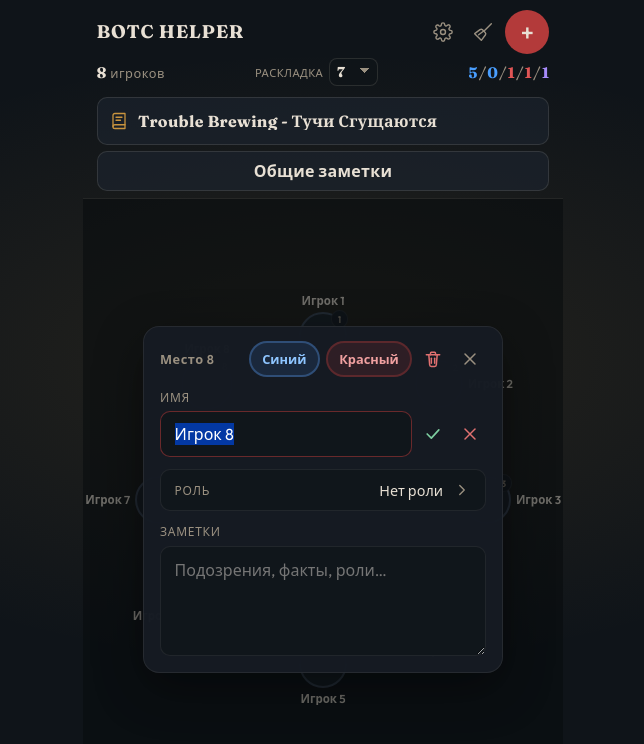
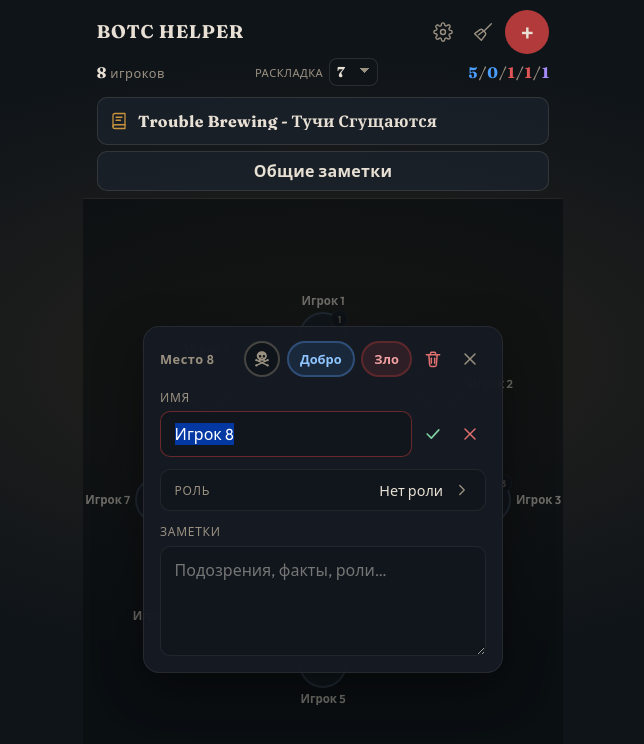
Before and after one commit to xenoxil/botc-helper, a React (Vite) app: page / in a window 1280 px wide. Both pictures are taken after a click on the button "Добавить игрока". Shown: the top 744 px of the page, without its empty margins (317-961 px from the left). Built offline with nearby package versions, Linux system fonts and the light colour scheme.

Commit message:
add live/dead player status

```diff
--- a/src/App.tsx
+++ b/src/App.tsx
@@ -31,6 +31,7 @@ function App() {
     updatePlayerNotes,
     updatePlayerRole,
     togglePlayerMarkColor,
+    togglePlayerDead,
     swapPlayers,
     setLayoutMode,
     setSetupPlayerCount,
@@ -116,6 +117,7 @@ function App() {
             onNotesChange={updatePlayerNotes}
             onRoleChange={updatePlayerRole}
             onToggleMarkColor={togglePlayerMarkColor}
+            onToggleDead={togglePlayerDead}
             onRemove={removePlayer}
           />
         ) : null}
--- /dev/null
+++ b/src/components/icons/JollyRogerIcon.tsx
@@ -0,0 +1,35 @@
+interface IJollyRogerIconProps {
+  size?: number
+}
+
+/** Classic pirate skull and crossbones (Jolly Roger). */
+export const JollyRogerIcon = ({ size = 18 }: IJollyRogerIconProps) => (
+  <svg
+    viewBox="0 0 24 24"
+    width={size}
+    height={size}
+    aria-hidden="true"
+    fill="currentColor"
+  >
+    {/* Full X crossbones under the skull */}
+    <g
+      fill="none"
+      stroke="currentColor"
+      strokeWidth="2.1"
+      strokeLinecap="round"
+    >
+      <line x1="4.5" y1="20.5" x2="19.5" y2="13.5" />
+      <line x1="4.5" y1="13.5" x2="19.5" y2="20.5" />
+    </g>
+    <circle cx="4.5" cy="20.5" r="1.55" />
+    <circle cx="19.5" cy="13.5" r="1.55" />
+    <circle cx="4.5" cy="13.5" r="1.55" />
+    <circle cx="19.5" cy="20.5" r="1.55" />
+
+    {/* Skull */}
+    <path
+      fillRule="evenodd"
+      d="M12 1.5c-3.9 0-7 2.7-7 6.1 0 2.2 1.15 4.05 2.95 5.15L6.5 15.5h2.7l.55-1.1h4.5l.55 1.1H17l-1.45-2.75C17.35 11.65 18.5 9.8 18.5 7.6c0-3.4-3.1-6.1-6.5-6.1ZM9.45 6.55a1.65 1.65 0 1 0 0 3.3 1.65 1.65 0 0 0 0-3.3Zm5.1 0a1.65 1.65 0 1 0 0 3.3 1.65 1.65 0 0 0 0-3.3ZM12 10.2c-.6 0-1.1.5-1.35 1.1h2.7c-.25-.6-.75-1.1-1.35-1.1Z"
+    />
+  </svg>
+)
--- a/src/components/player-circle/PlayerSeat.css
+++ b/src/components/player-circle/PlayerSeat.css
@@ -53,7 +53,6 @@
   top: -0.2rem;
   right: -0.2rem;
   z-index: 2;
-  z-index: 2;
   display: inline-flex;
   align-items: center;
   justify-content: center;
@@ -69,6 +68,23 @@
   font-weight: 600;
   line-height: 1;
   letter-spacing: 0;
+}
+
+.player-seat__dead {
+  position: absolute;
+  bottom: -0.55rem;
+  left: 50%;
+  z-index: 2;
+  display: inline-flex;
+  align-items: center;
+  justify-content: center;
+  width: 1.15rem;
+  height: 1.15rem;
+  border-radius: 999px;
+  border: 1px solid var(--sheet-border);
+  background: var(--sheet);
+  color: var(--ink-muted);
+  transform: translateX(-50%);
 }
 
 .player-seat__name,
--- a/src/components/player-circle/PlayerSeat.tsx
+++ b/src/components/player-circle/PlayerSeat.tsx
@@ -1,5 +1,6 @@
 import { useEffect, useState, type PointerEvent as ReactPointerEvent } from 'react'
 import { RoleImage } from '../role-image/RoleImage'
+import { JollyRogerIcon } from '../icons/JollyRogerIcon'
 import type { IPlayer } from '../../types/game'
 import {
   getNotesPreview,
@@ -68,6 +69,7 @@ export const PlayerSeat = ({
     `Место ${seatNumber}`,
     player.name || 'Без имени',
     roleName ? `роль ${roleName}` : null,
+    player.isDead ? 'мёртв' : null,
     hasNotes ? notesPreview : null,
   ].filter(Boolean)
 
@@ -99,6 +101,11 @@ export const PlayerSeat = ({
         <span className="player-seat__number" aria-hidden="true">
           {seatNumber}
         </span>
+        {player.isDead ? (
+          <span className="player-seat__dead" aria-hidden="true">
+            <JollyRogerIcon size={12} />
+          </span>
+        ) : null}
       </span>
       {hasNotes ? (
         <span className="player-seat__notes">{notesPreview}</span>
--- a/src/components/player-sheet/PlayerSheet.css
+++ b/src/components/player-sheet/PlayerSheet.css
@@ -56,6 +56,34 @@
   display: flex;
   gap: 0.4rem;
   min-width: 0;
+  align-items: center;
+}
+
+.player-sheet__dead-btn {
+  display: inline-flex;
+  align-items: center;
+  justify-content: center;
+  width: 36px;
+  height: 36px;
+  min-width: 36px;
+  padding: 0;
+  border-radius: 999px;
+  border: 2px solid color-mix(in srgb, var(--ink-muted) 40%, transparent);
+  color: var(--ink-muted);
+  background: rgba(8, 11, 14, 0.35);
+  transition:
+    border-color 160ms ease,
+    background 160ms ease,
+    color 160ms ease,
+    transform 160ms ease;
+}
+
+.player-sheet__dead-btn:active {
+  transform: scale(0.96);
+}
+
+.player-sheet__dead-btn--revive {
+  color: #e05555;
 }
 
 .player-sheet__mark-btn {
--- a/src/components/player-sheet/PlayerSheet.tsx
+++ b/src/components/player-sheet/PlayerSheet.tsx
@@ -2,6 +2,7 @@ import { useEffect, useMemo, useRef, useState } from 'react'
 import { useModalInteractionGate } from '../../hooks/useModalInteractionGate'
 import { getRoleName, type IScriptRole } from '../../lib/scriptRoles'
 import type { IPlayer, PlayerMarkColorT } from '../../types/game'
+import { JollyRogerIcon } from '../icons/JollyRogerIcon'
 import { RolePickerSidebar } from '../role-picker-sidebar/RolePickerSidebar'
 import './PlayerSheet.css'
 
@@ -15,6 +16,7 @@ interface IPlayerSheetProps {
   onNotesChange: (playerId: string, notes: string) => void
   onRoleChange: (playerId: string, roleId: string | null) => void
   onToggleMarkColor: (playerId: string, color: PlayerMarkColorT) => void
+  onToggleDead: (playerId: string) => void
   onRemove: (playerId: string) => void
 }
 
@@ -28,6 +30,7 @@ export const PlayerSheet = ({
   onNotesChange,
   onRoleChange,
   onToggleMarkColor,
+  onToggleDead,
   onRemove,
 }: IPlayerSheetProps) => {
   const nameInputRef = useRef<HTMLInputElement>(null)
@@ -98,6 +101,33 @@ export const PlayerSheet = ({
                 <button
                   type="button"
                   className={[
+                    'player-sheet__dead-btn',
+                    player.isDead ? 'player-sheet__dead-btn--revive' : '',
+                  ]
+                    .filter(Boolean)
+                    .join(' ')}
+                  aria-pressed={player.isDead}
+                  aria-label={player.isDead ? 'Жив' : 'Мёртв'}
+                  title={player.isDead ? 'Жив' : 'Мёртв'}
+                  onClick={() => onToggleDead(player.id)}
+                >
+                  {player.isDead ? (
+                    <svg
+                      viewBox="0 0 24 24"
+                      width="18"
+                      height="18"
+                      aria-hidden="true"
+                      fill="currentColor"
+                    >
+                      <path d="M12 21.35l-1.45-1.32C5.4 15.36 2 12.28 2 8.5 2 5.42 4.42 3 7.5 3c1.74 0 3.41.81 4.5 2.09C13.09 3.81 14.76 3 16.5 3 19.58 3 22 5.42 22 8.5c0 3.78-3.4 6.86-8.55 11.54L12 21.35z" />
+                    </svg>
+                  ) : (
+                    <JollyRogerIcon size={18} />
+                  )}
+                </button>
+                <button
+                  type="button"
+                  className={[
                     'player-sheet__mark-btn',
                     'player-sheet__mark-btn--blue',
                     player.markColor === 'blue'
@@ -109,7 +139,7 @@ export const PlayerSheet = ({
                   aria-pressed={player.markColor === 'blue'}
                   onClick={() => onToggleMarkColor(player.id, 'blue')}
                 >
-                  Синий
+                  Добро
                 </button>
                 <button
                   type="button"
@@ -125,7 +155,7 @@ export const PlayerSheet = ({
                   aria-pressed={player.markColor === 'red'}
                   onClick={() => onToggleMarkColor(player.id, 'red')}
                 >
-                  Красный
+                  Зло
                 </button>
               </div>
               <button
--- a/src/hooks/useGameStore.ts
+++ b/src/hooks/useGameStore.ts
@@ -37,6 +37,7 @@ const createPlayer = (index: number): IPlayer => ({
   notes: '',
   markColor: null,
   roleId: null,
+  isDead: false,
 })
 
 const ensurePlayersForSetup = (
@@ -256,6 +257,21 @@ export const useGameStore = () => {
     [persistPatch],
   )
 
+  const togglePlayerDead = useCallback(
+    (playerId: string) => {
+      setState((prev) => {
+        const players = prev.players.map((player) =>
+          player.id === playerId
+            ? { ...player, isDead: !player.isDead }
+            : player,
+        )
+        persistPatch(prev, { players })
+        return { ...prev, players }
+      })
+    },
+    [persistPatch],
+  )
+
   const swapPlayers = useCallback(
     (playerIdA: string, playerIdB: string) => {
       if (playerIdA === playerIdB) return
@@ -339,6 +355,7 @@ export const useGameStore = () => {
         ...player,
         notes: '',
         markColor: null,
+        isDead: false,
       }))
       persistPatch(prev, { players })
       return { ...prev, players }
@@ -489,6 +506,7 @@ export const useGameStore = () => {
     updatePlayerNotes,
     updatePlayerRole,
     togglePlayerMarkColor,
+    togglePlayerDead,
     swapPlayers,
     setLayoutMode,
     setSetupPlayerCount,
--- a/src/lib/storage.ts
+++ b/src/lib/storage.ts
@@ -59,6 +59,7 @@ const normalizePlayer = (value: unknown): IPlayer | null => {
     notes: player.notes,
     markColor: isMarkColor(player.markColor) ? player.markColor : null,
     roleId: typeof player.roleId === 'string' ? player.roleId : null,
+    isDead: player.isDead === true,
   }
 }
 
--- a/src/types/game.ts
+++ b/src/types/game.ts
@@ -12,6 +12,8 @@ export interface IPlayer {
   markColor: PlayerMarkColorT | null
   /** Character id from current script; null = no role. */
   roleId: string | null
+  /** Dead players show a skull badge on the seat. */
+  isDead: boolean
 }
 
 export interface IGameState {
```
